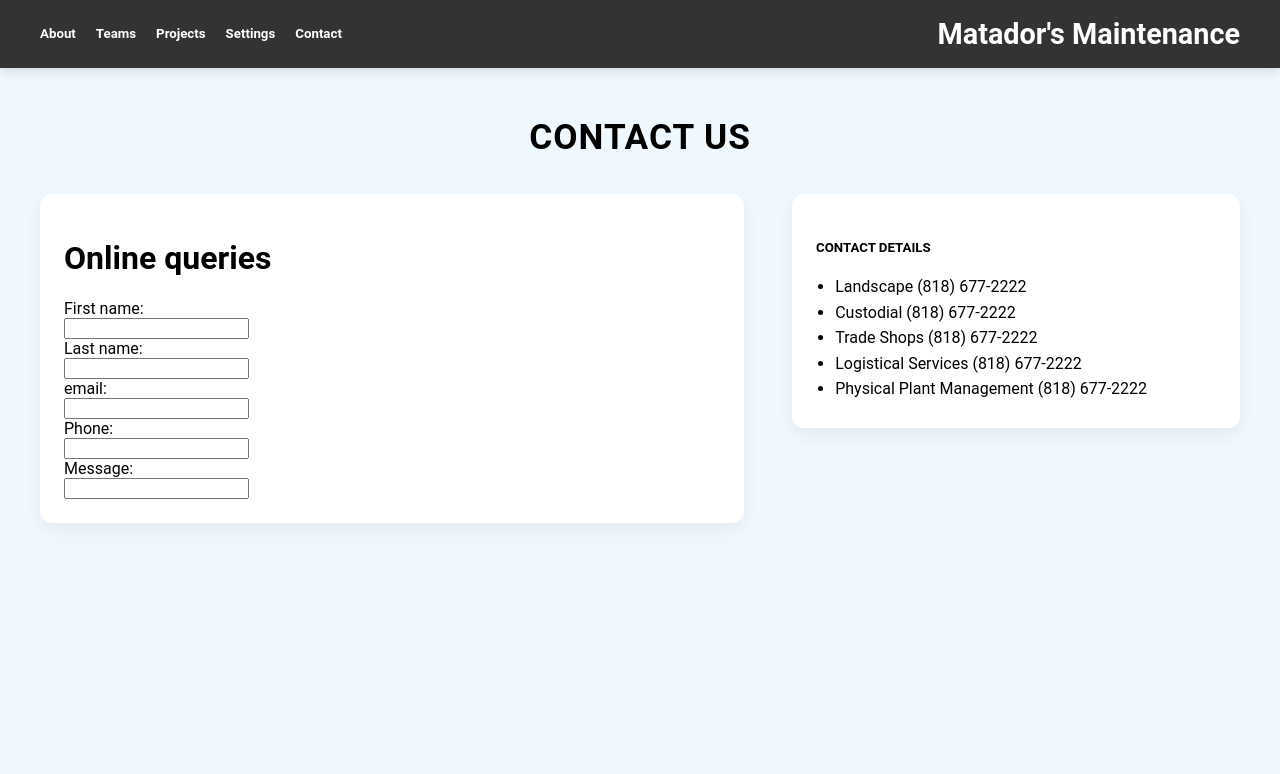
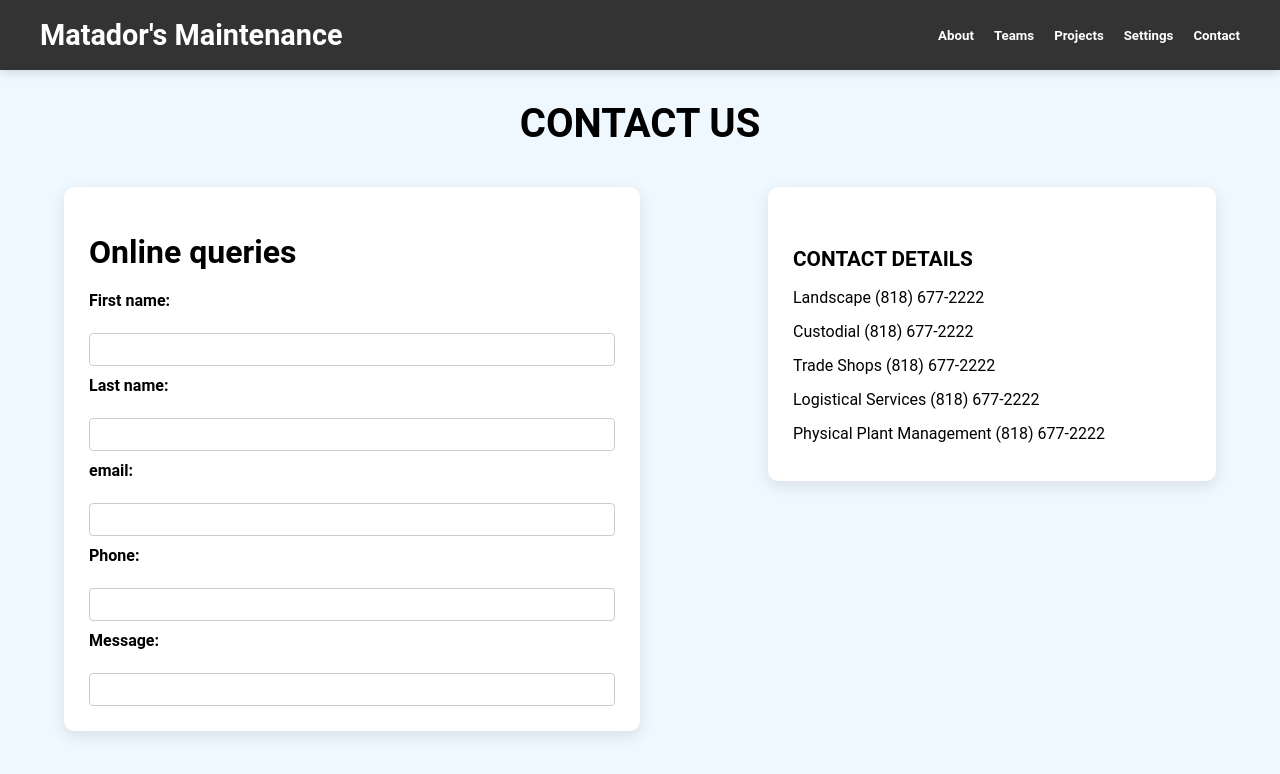
Before and after one commit to asaldinas/CIT384, a website: page public/html_pages/contacts.html in a window 1280 px wide. Drawn offline with Linux system fonts and the light colour scheme.

Commit message:
edited the contact page

```diff
--- a/public/html_pages/contacts.html
+++ b/public/html_pages/contacts.html
@@ -55,5 +55,6 @@
             </li>
         </ul>
     </div>
+    <script src = "homepage.js"></script>
 </body>
 </html>
--- a/public/html_pages/homepage.js
+++ b/public/html_pages/homepage.js
@@ -9,6 +9,7 @@ document.addEventListener("DOMContentLoaded", () => {
     projects: "projects.html",
     settings: "settings.html",
     contacts: "contacts.html",
+    sitename: "home.html",
   };
 
   // Loop through each navigation item
--- a/public/html_pages/navigation.css
+++ b/public/html_pages/navigation.css
@@ -1,137 +1,141 @@
-/* ---------- Base ---------- */
 body {
   margin: 0;
   font-family: Roboto, Work-sans, sans-serif;
   background-color: aliceblue;
-  --nav-h: 68px; /* navbar height */
 }
 
-/* ---------- Top bar ---------- */
+/* ---------- Top Bar ---------- */
 .top-bar {
-  position: fixed;
+  position: fixed; /* stay at top while scrolling */
   top: 0;
   left: 0;
-  height: var(--nav-h);
   width: 100%;
+  height: 70px;
   display: flex;
-  justify-content: space-between; /* two ends */
+  justify-content: space-between; /* name left, options right */
   align-items: center;
   padding: 0 40px;
-  background: #333;
-  color: #fff;
+  background-color: #333;
+  color: white;
+  box-sizing: border-box;
   z-index: 1000;
-  box-sizing: border-box;
-  box-shadow: 0 2px 10px rgba(0,0,0,.15);
+  box-shadow: 0 2px 10px rgba(0,0,0,0.15);
 }
 
-/* order so options appear left, site name right (HTML order is siteName then options) */
+/* left-aligned site name */
 #siteName {
-  order: 2;
   margin: 0;
   font-size: 1.8rem;
   white-space: nowrap;
-  text-align: right;
-}
-#options {
-  order: 1;
 }
 
-/* nav layout (left side) */
+/* right-aligned navigation options */
 #options {
   margin: 0;
   display: flex;
   flex-wrap: wrap;
   gap: 20px;
-  justify-content: flex-start;
+  justify-content: flex-end;
   align-items: center;
-  color: #fff;
-  line-height: 1.3;
+  color: white;
 }
 
-/* hover underline animation */
+/* underline hover animation */
 #options > span {
   position: relative;
   white-space: nowrap;
   cursor: pointer;
-  transition: color .3s ease;
+  transition: color 0.3s ease;
 }
 #options > span::after {
   content: "";
   position: absolute;
+  bottom: -4px;
   left: 0;
-  bottom: -4px;
   width: 0;
   height: 2px;
-  background: #fff;
-  transition: width .3s ease;
+  background-color: white;
+  transition: width 0.3s ease;
 }
-#options > span:hover::after { width: 100%; }
+#options > span:hover::after {
+  width: 100%;
+}
 
-/* ---------- Title (centered under nav) ---------- */
+/* ---------- Title Section ---------- */
 .title {
-  margin-top: calc(var(--nav-h) + 24px); /* push below fixed nav */
+  margin-top: 100px; /* space below fixed navbar */
   text-align: center;
-  padding: 24px 20px;
 }
 .title h1 {
+  font-size: 2.5rem;
   margin: 0;
-  font-size: 2.2rem;
-  letter-spacing: 1px;
 }
 
-/* ---------- Two-column content under title ---------- */
-/* Cards look */
-.online-form, .details {
+/* ---------- Main Content Layout ---------- */
+.online-form,
+.details {
+  background: white;
+  padding: 25px;
+  border-radius: 10px;
+  box-shadow: 0 5px 15px rgba(0, 0, 0, 0.1);
   box-sizing: border-box;
-  padding: 24px;
-  background: #fff;
-  border-radius: 12px;
-  box-shadow: 0 6px 18px rgba(0,0,0,.06);
 }
 
-/* Left column: form */
+/* two-column layout */
 .online-form {
-  width: 55%;
+  width: 45%;
   float: left;
-  margin: 12px 0 24px 40px; /* left gutter aligns with nav padding */
+  margin: 40px 0 40px 5%;
 }
 
-/* Right column: details */
 .details {
   width: 35%;
   float: right;
-  margin: 12px 40px 24px 0; /* right gutter aligns with nav padding */
+  margin: 40px 5% 40px 0;
 }
 
-/* Optional: tidy list styles */
-.details ul {
-  margin: 12px 0 0 1.2rem;
-  padding: 0;
+/* ---------- Form Styling ---------- */
+.online-form h1 {
+  margin-bottom: 20px;
 }
-.details li { margin: .4rem 0; }
-
-/* ---------- Responsive ---------- */
-@media (max-width: 1000px) {
-  .online-form { width: 58%; }
-  .details     { width: 38%; }
+.online-form label {
+  display: block;
+  margin-top: 10px;
+  font-weight: 600;
+}
+.online-form input {
+  width: 100%;
+  padding: 8px;
+  margin-top: 4px;
+  border-radius: 4px;
+  border: 1px solid #ccc;
+  box-sizing: border-box;
 }
 
-@media (max-width: 820px) {
-  /* stack columns on small screens */
-  .online-form, .details {
-    float: none;
-    width: auto;
-    margin: 12px 20px 24px 20px;
-  }
-  /* nav: allow wrapping nicely */
-  #options { gap: 14px; }
-  #siteName { font-size: 1.5rem; }
+/* ---------- Contact Details ---------- */
+.details h5 {
+  font-size: 1.3rem;
+  margin-bottom: 15px;
+}
+.details ul {
+  list-style: none;
+  padding: 0;
+  margin: 0;
+}
+.details li {
+  margin-bottom: 10px;
+  line-height: 1.5;
 }
 
-/* Prevent any accidental overlap after floats */
-body::after {
-  content: "";
-  display: block;
-  clear: both;
-  height: 1px;
+/* ---------- Responsive Design ---------- */
+@media (max-width: 900px) {
+  .online-form,
+  .details {
+    float: none;
+    width: 90%;
+    margin: 20px auto;
+  }
+  .title h1 {
+    font-size: 2rem;
+  }
 }
```
